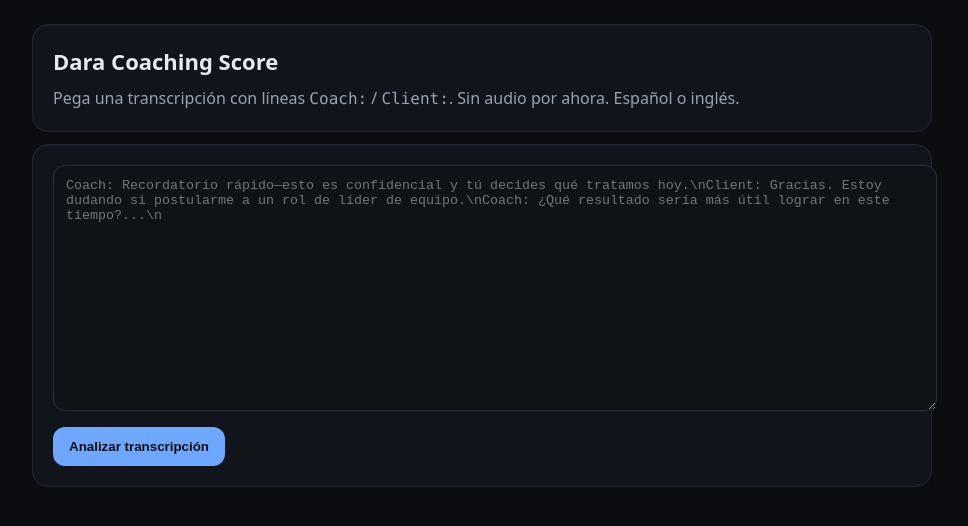
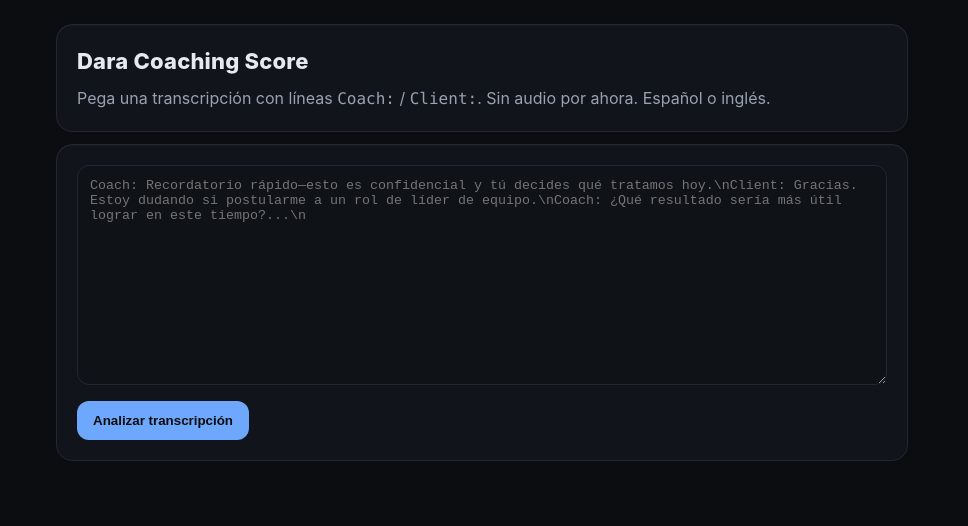
Before and after one commit to franciscorosalesf/scorecard-web, a website: page index.html in a window 1280 px wide. Shown: the whole page, without its empty margins (158-1126 px from the left). Drawn offline with Linux system fonts and the light colour scheme.

Commit message:
Update index.html

```diff
--- a/index.html
+++ b/index.html
@@ -5,23 +5,83 @@
   <meta name="viewport" content="width=device-width, initial-scale=1" />
   <title>Dara Coaching Score</title>
   <style>
-    body{font-family:system-ui, -apple-system, Segoe UI, Roboto, Helvetica, Arial, sans-serif;line-height:1.5;margin:0;background:#0b0d10;color:#e6e9ef}
-    .wrap{max-width:900px;margin:0 auto;padding:24px}
-    .card{background:#11141a;border:1px solid #232733;border-radius:16px;padding:20px;box-shadow:0 1px 0 rgba(255,255,255,.03) inset}
-    textarea{width:100%;min-height:220px;border-radius:12px;border:1px solid #2a2f3a;background:#0f1217;color:#e6e9ef;padding:12px}
-    button{border:none;background:#6ea8fe;color:#0b0d10;padding:12px 16px;border-radius:12px;font-weight:600;cursor:pointer}
-    button:disabled{opacity:.5;cursor:not-allowed}
-    .row{display:flex;gap:12px;align-items:center;flex-wrap:wrap}
-    .muted{color:#98a2b3}
-    .mono{font-family:ui-monospace,SFMono-Regular,Menlo,Monaco,Consolas,monospace}
-    pre{white-space:pre-wrap;word-break:break-word;background:#0f1217;border:1px solid #2a2f3a;border-radius:12px;padding:12px}
-    .h1{font-size:22px;font-weight:800;margin:0 0 8px}
-    .h2{font-size:18px;font-weight:700;margin:16px 0 8px}
-    .bar{display:inline-block;margin-left:8px}
-    .pill{display:inline-block;border:1px solid #2a2f3a;border-radius:999px;padding:4px 10px;margin-right:6px}
-    .grid{display:grid;grid-template-columns:1fr 1fr;gap:12px}
-    @media (max-width:760px){.grid{grid-template-columns:1fr}}
-  </style>
+  /* === Brand tokens (swap these to your palette/fonts) === */
+  :root{
+    --font-heading: "Your Heading Font", Inter, system-ui, -apple-system, Segoe UI, Roboto, Helvetica, Arial, sans-serif;
+    --font-body: "Your Body Font", Inter, system-ui, -apple-system, Segoe UI, Roboto, Helvetica, Arial, sans-serif;
+
+    /* Colors */
+    --bg: #0B0D10;          /* page background */
+    --card: #11141A;        /* cards */
+    --border: #232733;      /* borders */
+    --text: #E6E9EF;        /* main text */
+    --muted: #98A2B3;       /* secondary text */
+    --accent: #6EA8FE;      /* primary brand color for buttons */
+    --accent-contrast: #0B0D10; /* button text color */
+    --input-bg: #0F1217;    /* textarea/input bg */
+  }
+
+  /* === Page === */
+  *{box-sizing:border-box}
+  html,body{height:100%}
+  body{
+    font-family:var(--font-body);
+    line-height:1.5; margin:0;
+    background:var(--bg); color:var(--text);
+  }
+  .wrap{max-width:900px;margin:0 auto;padding:24px}
+  .card{
+    background:var(--card);
+    border:1px solid var(--border);
+    border-radius:16px;
+    padding:20px;
+    box-shadow:0 1px 0 rgba(255,255,255,.03) inset;
+  }
+  .muted{color:var(--muted)}
+  .mono{font-family:ui-monospace,SFMono-Regular,Menlo,Monaco,Consolas,monospace}
+
+  /* === Typography === */
+  .h1{
+    font-family:var(--font-heading);
+    font-size:22px; font-weight:800; margin:0 0 8px;
+    letter-spacing:.2px;
+  }
+  .h2{
+    font-family:var(--font-heading);
+    font-size:18px; font-weight:700; margin:16px 0 8px;
+  }
+
+  /* === Inputs / Buttons === */
+  textarea{
+    width:100%; min-height:220px; resize:vertical;
+    border-radius:12px; border:1px solid var(--border);
+    background:var(--input-bg); color:var(--text); padding:12px;
+  }
+  input[type="email"]{
+    border-radius:10px; border:1px solid var(--border);
+    background:var(--input-bg); color:var(--text);
+    padding:10px; width:100%;
+  }
+  button{
+    border:none; background:var(--accent); color:var(--accent-contrast);
+    padding:12px 16px; border-radius:12px; font-weight:700; cursor:pointer;
+    transition:transform .02s ease, opacity .2s ease;
+  }
+  button:active{ transform:translateY(1px) }
+  button:disabled{opacity:.5;cursor:not-allowed}
+
+  /* === Layout helpers === */
+  .row{display:flex; gap:12px; align-items:center; flex-wrap:wrap}
+  .grid{display:grid; grid-template-columns:1fr 1fr; gap:12px}
+  @media (max-width:760px){ .grid{ grid-template-columns:1fr } }
+  pre{
+    white-space:pre-wrap; word-break:break-word;
+    background:var(--input-bg); border:1px solid var(--border);
+    border-radius:12px; padding:12px;
+  }
+  .bar{display:inline-block;margin-left:8px}
+  .pill{display:inline-block;border:1px solid var(--border);border-radius:999px;padding:4px 10px;margin-right:6px}
+</style>
 </head>
 <body>
   <div class="wrap">
```
